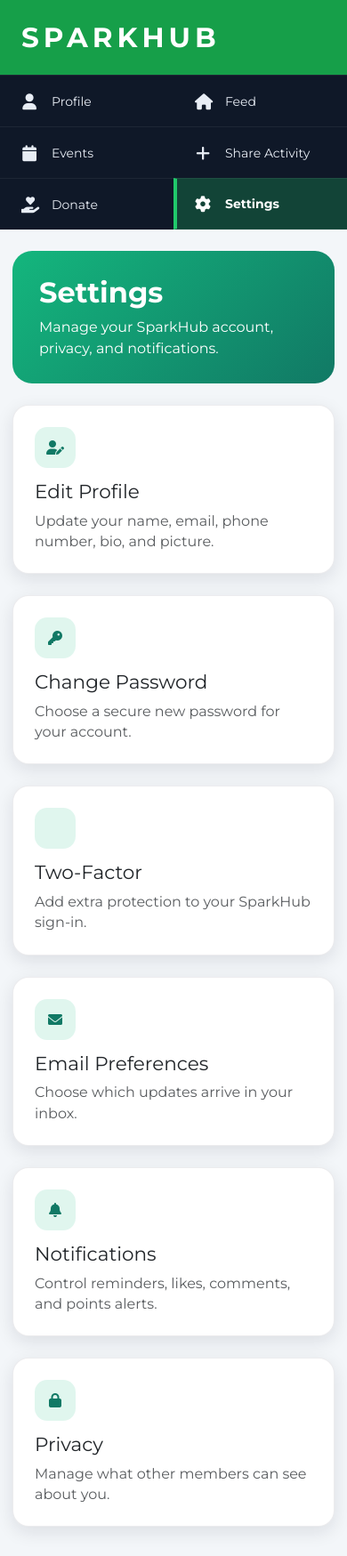
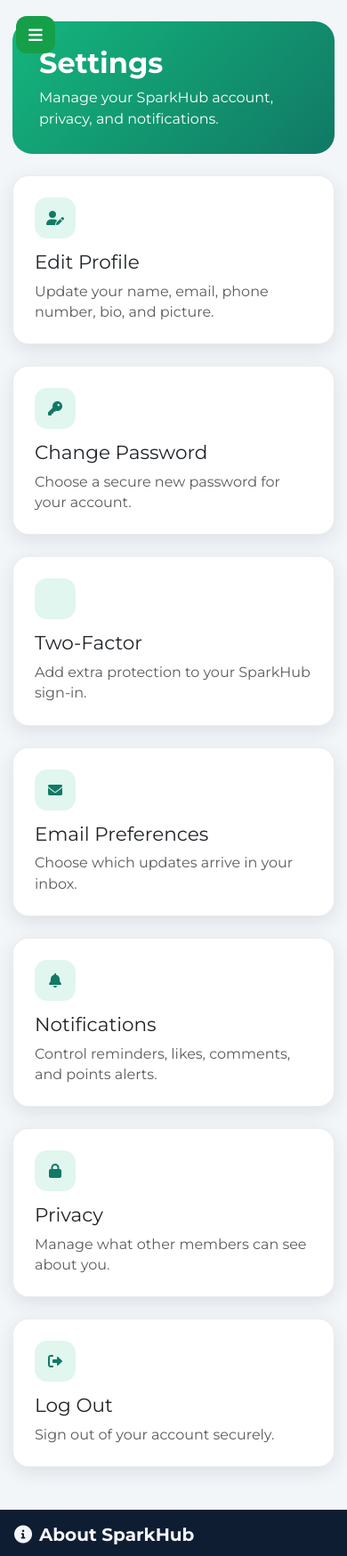
Before and after one commit to PrinzOji/sparkhub, a Django app: page /settings/ in a window 390 px wide. Shown: the top 1749 px of the page at 89% size. Run offline with Django 5.2, Linux system fonts and the light colour scheme; a user stored in the database is signed in.

Commit message:
https://github.com/PrinzOji/sparkhub.git

```diff
--- a/sparkhudapp/static/css/styles.css
+++ b/sparkhudapp/static/css/styles.css
@@ -42,6 +42,7 @@
     position: fixed;
     inset: 0 auto 0 0;
     width: var(--sidebar-width);
+    min-height: 100vh;
     background: var(--sidebar-dark);
     color: #e8edf5;
     z-index: 1000;
@@ -103,10 +104,50 @@
     font-size: 18px;
 }
 
+.sidebar-toggle {
+    display: none;
+    position: fixed;
+    top: 18px;
+    left: 18px;
+    z-index: 1101;
+    border: none;
+    background: var(--spark-green);
+    color: #fff;
+    padding: 12px 14px;
+    border-radius: 12px;
+    cursor: pointer;
+    font-size: 16px;
+    align-items: center;
+    justify-content: center;
+    gap: 10px;
+}
+
+.sidebar-toggle i {
+    font-size: 18px;
+}
+
+.sidebar-backdrop {
+    display: none;
+    position: fixed;
+    inset: 0;
+    background: rgba(0, 0, 0, 0.45);
+    z-index: 1050;
+    opacity: 0;
+    visibility: hidden;
+    transition: opacity 0.25s ease, visibility 0.25s ease;
+}
+
+.sidebar-backdrop.active {
+    display: block;
+    opacity: 1;
+    visibility: visible;
+}
+
 /* Main Content */
 .main-content {
     min-height: 100vh;
     margin-left: var(--sidebar-width);
+    position: relative;
 }
 
 .content-wrap {
@@ -564,7 +605,7 @@
 }
 
 /* Responsive Design */
-@media (max-width: 900px) {
+@media (max-width: 1100px) {
     :root {
         --sidebar-width: 100%;
     }
@@ -574,8 +615,17 @@
     }
 
     .sidebar {
-        position: static;
-        width: 100%;
+        position: fixed;
+        top: 0;
+        left: -100%;
+        width: min(320px, 80%);
+        min-height: 100vh;
+        z-index: 1100;
+        transition: left 0.25s ease;
+    }
+
+    body.sidebar-open .sidebar {
+        left: 0;
     }
 
     .sidebar-brand {
@@ -584,7 +634,7 @@
 
     .sidebar-nav {
         display: grid;
-        grid-template-columns: repeat(2, minmax(0, 1fr));
+        grid-template-columns: 1fr;
         padding-top: 0;
     }
 
@@ -593,12 +643,30 @@
         font-size: 14px;
     }
 
+    .sidebar-toggle {
+        display: inline-flex;
+    }
+
+    .sidebar-backdrop.active {
+        display: block;
+    }
+
     .main-content {
         margin-left: 0;
     }
 
     .content-wrap {
         padding: 24px 14px 48px;
+    }
+
+    body.sidebar-open {
+        overflow: hidden;
+    }
+}
+
+@media (max-width: 700px) {
+    .sidebar-nav {
+        grid-template-columns: 1fr;
     }
 }
 
--- a/sparkhudapp/static/js/main.js
+++ b/sparkhudapp/static/js/main.js
@@ -21,6 +21,40 @@
             return new bootstrap.Popover(popoverTriggerEl);
         });
     }
+
+    const sidebarToggle = document.querySelector('.sidebar-toggle');
+    const sidebarBackdrop = document.querySelector('.sidebar-backdrop');
+    const body = document.body;
+
+    function toggleSidebar() {
+        const isOpen = body.classList.toggle('sidebar-open');
+        sidebarToggle.setAttribute('aria-expanded', isOpen ? 'true' : 'false');
+        if (sidebarBackdrop) {
+            sidebarBackdrop.classList.toggle('active', isOpen);
+        }
+    }
+
+    if (sidebarToggle) {
+        sidebarToggle.addEventListener('click', toggleSidebar);
+    }
+
+    if (sidebarBackdrop) {
+        sidebarBackdrop.addEventListener('click', toggleSidebar);
+    }
+
+    document.querySelectorAll('.sidebar-nav a').forEach(link => {
+        link.addEventListener('click', function () {
+            if (body.classList.contains('sidebar-open')) {
+                toggleSidebar();
+            }
+        });
+    });
+
+    document.addEventListener('keydown', function (event) {
+        if (event.key === 'Escape' && body.classList.contains('sidebar-open')) {
+            toggleSidebar();
+        }
+    });
 });
 
 // Utility function to add active class to current nav link
--- a/sparkhudapp/templates/base.html
+++ b/sparkhudapp/templates/base.html
@@ -13,7 +13,7 @@
 </head>
 <body>
     <div class="app-shell">
-        <aside class="sidebar">
+        <aside id="sidebar" class="sidebar">
             <a class="sidebar-brand" href="{% url 'home' %}">SparkHub</a>
             <ul class="sidebar-nav">
                 {% if user.is_authenticated %}
@@ -31,6 +31,11 @@
         </aside>
 
         <main class="main-content">
+            <button class="sidebar-toggle" type="button" aria-expanded="false" aria-controls="sidebar">
+                <i class="fas fa-bars" aria-hidden="true"></i>
+                <span class="visually-hidden">Toggle menu</span>
+            </button>
+            <div class="sidebar-backdrop" aria-hidden="true"></div>
             <div class="content-wrap">
                 {% if messages %}
                     {% for message in messages %}
--- a/sparkhudapp/templates/settings.html
+++ b/sparkhudapp/templates/settings.html
@@ -64,6 +64,15 @@
                 </div>
             </a>
         </div>
+        <div class="col-md-6 col-xl-4">
+            <a class="card settings-card h-100 text-decoration-none text-dark" href="{% url 'logout' %}">
+                <div class="card-body p-4">
+                    <span class="settings-icon"><i class="fas fa-sign-out-alt"></i></span>
+                    <h4>Log Out</h4>
+                    <p class="text-muted mb-0">Sign out of your account securely.</p>
+                </div>
+            </a>
+        </div>
     </div>
 </div>
 {% endblock %}
```
Also changed, not shown: render.yaml (added, +28 -0 lines), requirements.txt (added, +8 -0 lines), sparkhub/settings.py (+35 -12 lines), db.sqlite3, 2 other files.
